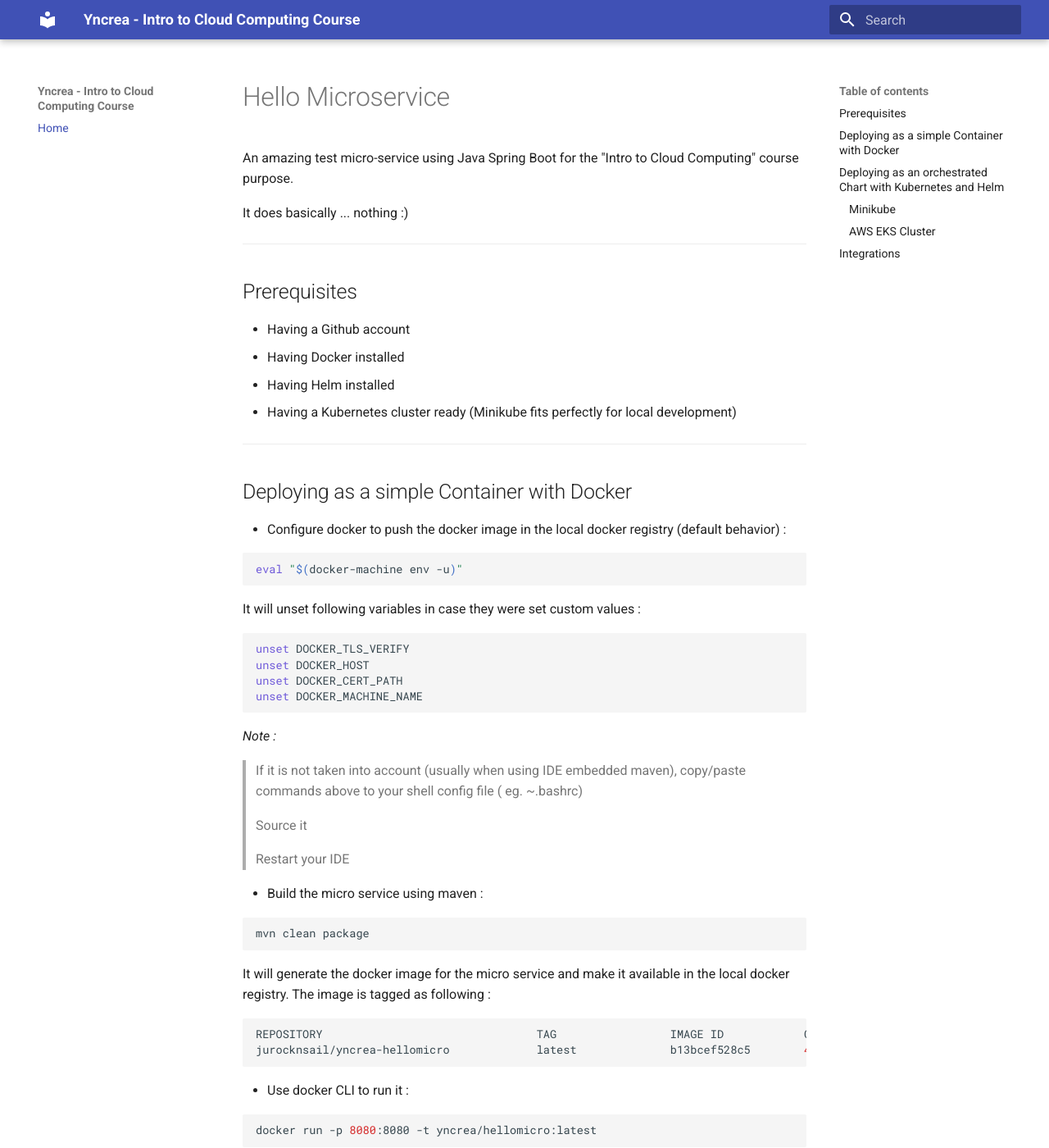
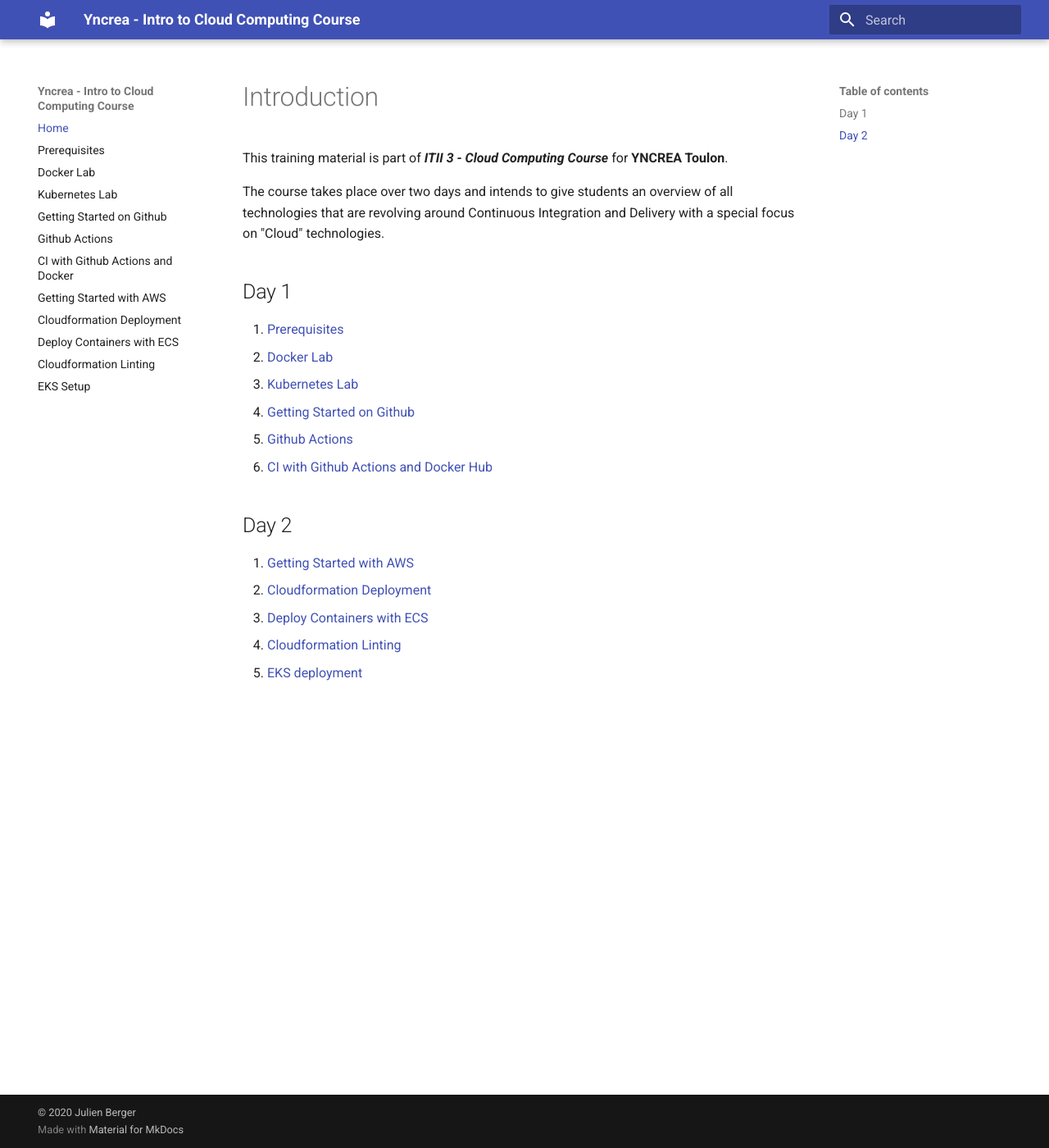
Before and after one commit to jurocknsail/yncrea-cloudcomputing, an MkDocs documentation site: the page built from docs/README.md, in a window 1280 px wide and 1400 px high. Shown: the whole window at 82% size. Built offline with MkDocs 1.6.1 and Material for MkDocs 9.7.7, drawn with Linux system fonts in a browser that asks for light colours; some of the changed text lies outside the part shown.

Commit message:
Updtating doc

````diff
--- a/docs/README.md
+++ b/docs/README.md
@@ -1,112 +1,22 @@
-# Hello Microservice
+# Introduction
 
-An amazing test micro-service using Java Spring Boot for the "Intro to Cloud Computing" course purpose.
+This training material is part of **_ITII 3 - Cloud Computing Course_** for **YNCREA Toulon**.
 
-It does basically ... nothing :)
+The course takes place over two days and intends to give students an overview of all technologies that are revolving around Continuous Integration and Delivery with a special focus on "Cloud" technologies.
 
----
+## Day 1
 
-## Prerequisites
-* Having a Github account
-* Having Docker installed
-* Having Helm installed
-* Having a Kubernetes cluster ready (Minikube fits perfectly for local development)
+1. [Prerequisites](./prerequisites.md)
+1. [Docker Lab](./docker.md)
+1. [Kubernetes Lab](./kubernetes.md)
+1. [Getting Started on Github](./github.md)
+1. [Github Actions](./github-actions.md)
+1. [CI with Github Actions and Docker Hub](./dockerhub.md)
 
----
+## Day 2
 
-## Deploying as a simple Container with Docker
-
-* Configure docker to push the docker image in the local docker registry (default behavior) :
-```shell
-eval "$(docker-machine env -u)"
-```
-It will unset following variables in case they were set custom values :
-```shell
-unset DOCKER_TLS_VERIFY
-unset DOCKER_HOST
-unset DOCKER_CERT_PATH
-unset DOCKER_MACHINE_NAME
-```
-
-*Note :*
-> If it is not taken into account (usually when using IDE embedded maven), copy/paste commands above to your shell config file ( eg. ~.bashrc)
->
-> Source  it
->
-> Restart your IDE
-
-* Build the micro service using maven :
-```shell
-mvn clean package
-```
-It will generate the docker image for the micro service and make it available in the local docker registry.
-The image is tagged as following :
-```shell
-REPOSITORY                                TAG                 IMAGE ID            CREATED             SIZE
-jurocknsail/yncrea-hellomicro             latest              b13bcef528c5        46 minutes ago      681MB
-```
-
-* Use docker CLI to run it :
-```shell
-docker run -p 8080:8080 -t yncrea/hellomicro:latest
-```
-
-* Access your application REST APIs with your browser.
-
-Example : <http://localhost:8080/hello>
-
----
-
-## Deploying as an orchestrated Chart with Kubernetes and Helm
-
-### Minikube
-
-* Configure docker to push the docker image in the minikube docker registry instead of local one :
-```shell
-eval $(minikube -p minikube docker-env)
-```
-It will set following variables :
-```shell
-export DOCKER_TLS_VERIFY="1"
-export DOCKER_HOST="tcp://192.168.99.100:2376"
-export DOCKER_CERT_PATH="/Users/jberger/.minikube/certs"
-export MINIKUBE_ACTIVE_DOCKERD="minikube"
-```
-
-*Note :*
-> If it is not taken into account (usually when using IDE embedded maven), copy/paste commands above to your shell config file ( eg. ~.bashrc)
->
-> Source  the file
->
-> Restart your IDE
-
-* Build the micro service using maven :
-```shell
-mvn clean install
-```
-It will create the docker image, push it to minikube registry. Then it will build the Helm chart, and install it to minikube, using the just pushed docker image.
-
-* Access your application REST APIs with your browser.
-
-Example : <http://192.168.99.100:8080/hello>
-<br/><br/>
-
-### AWS EKS Cluster
-
-*To be continued ...*
-
----
-
-## Integrations
-Slack notifications using [ voxmedia/github-action-slack-notify-build ](https://github.com/voxmedia/github-action-slack-notify-build) for the maven build.
-> Scopes used are :
->
-> chat:write
->
-> channels:read
->
-> groups:read
-
-
-<br></br>
-Github Action [Deploy MkDocs](https://github.com/marketplace/actions/deploy-mkdocs).
+1. [Getting Started with AWS](./aws.md)
+1. [Cloudformation Deployment](./cloudformation.md)
+1. [Deploy Containers with ECS](./ecs.md)
+1. [Cloudformation Linting](./cfn-nag.md)
+1. [EKS deployment](./eks.md)
--- /dev/null
+++ b/docs/dockerhub.md
@@ -0,0 +1 @@
+# CI with Github Actions and Docker Hub
--- a/mkdocs.yml
+++ b/mkdocs.yml
@@ -1,6 +1,17 @@
 site_name: 'Yncrea - Intro to Cloud Computing Course'
 nav:
   - Home: 'README.md'
+  - Prerequisites: prerequisites.md
+  - Docker Lab: docker.md
+  - Kubernetes Lab: kubernetes.md
+  - Getting Started on Github: github.md
+  - Github Actions: actions.md
+  - CI with Github Actions and Docker: dockerhub.md
+  - Getting Started with AWS: aws.md
+  - Cloudformation Deployment: cloudformation.md
+  - Deploy Containers with ECS: ecs.md
+  - Cloudformation Linting: cfn-nag.md
+  - EKS Setup: eks.md
 theme:
   name: 'material'
 markdown_extensions:
````
Also changed, not shown: docs/aws.md (added, +8 -0 lines), docs/cfn-nag.md (added, +13 -0 lines), docs/cloudformation.md (added, +10 -0 lines), docs/docker.md (added, +40 -0 lines), docs/ecs.md (added, +18 -0 lines), docs/eks.md (added, +8 -0 lines), docs/files/aws/cf-all.yaml (added, +341 -0 lines), docs/github-actions.md (added, +27 -0 lines), docs/github.md (added, +15 -0 lines), docs/kubernetes.md (added, +34 -0 lines), docs/prerequisites.md (added, +89 -0 lines), docs/files/prerequisites/setup.png (added).
